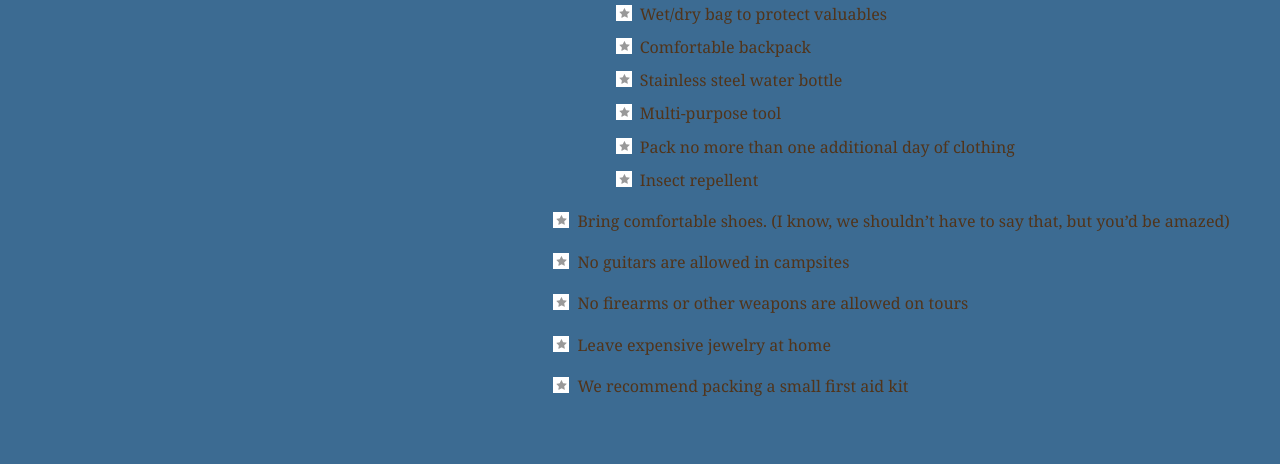
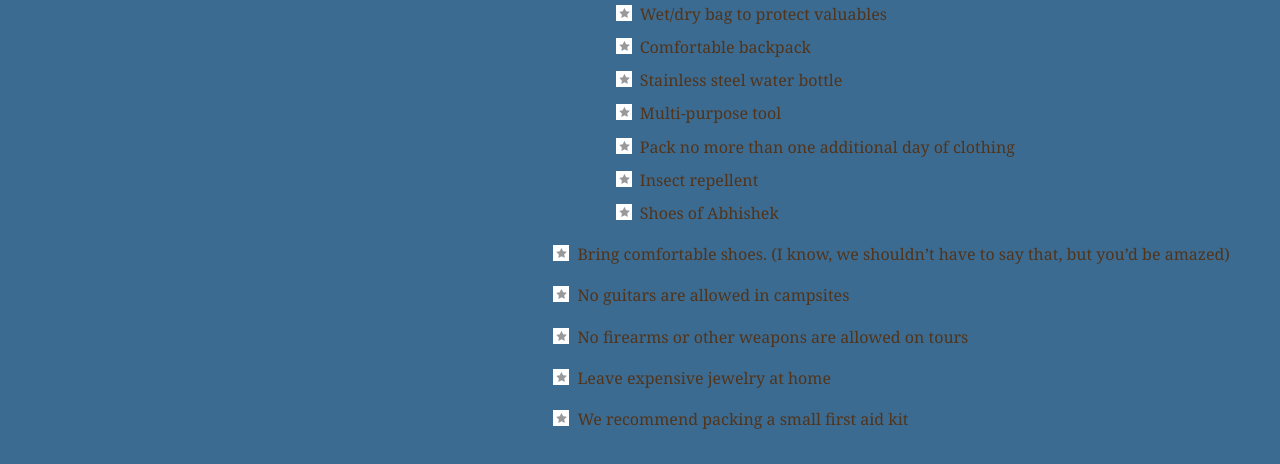
Before and after one commit to abhishekpresent/explore_californi, a plain HTML site: page resources.html in a window 1280 px wide. Shown: the part 2099-2563 px from the top of the page. Drawn offline with Linux system fonts and the light colour scheme.

```diff
--- a/resources.html
+++ b/resources.html
@@ -102,6 +102,7 @@
                 <li>Multi-purpose tool</li>
                 <li>Pack no more than one additional day of clothing</li>
                 <li>Insect repellent</li>
+                <li>Shoes of Abhishek</li>
               </ul>
             </li>
             <li>Bring comfortable shoes. (I know, we shouldn’t have to say that, but you’d be amazed)</li>
```
